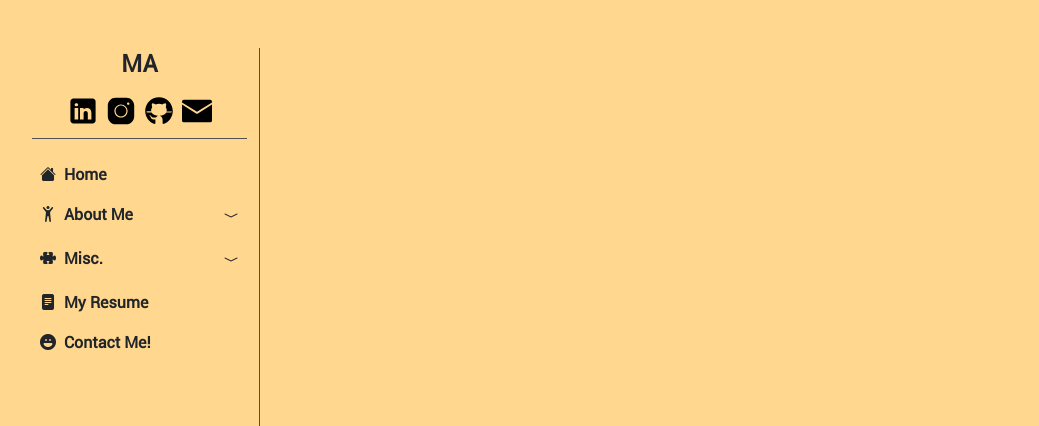
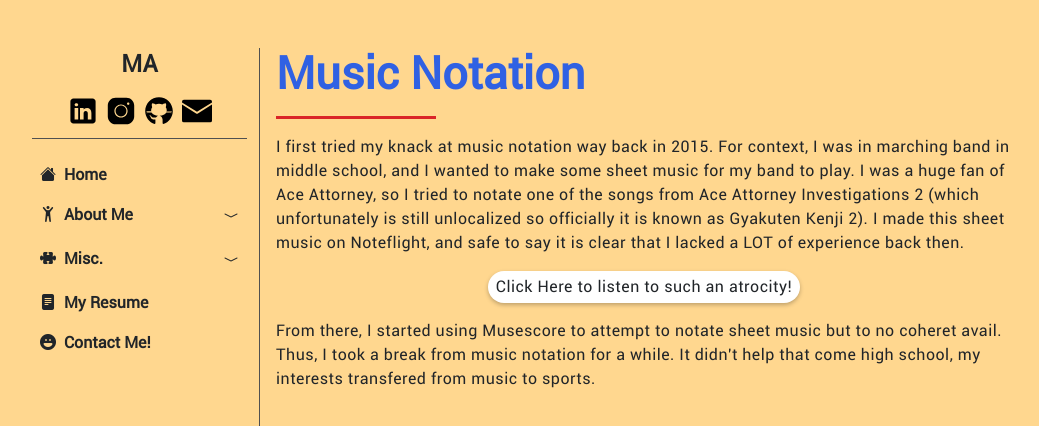
Before and after one commit to Smashthehedgehog/my-app, a React (Create React App) app: page /Hobbies in a window 1280 px wide. Shown: the top 426 px of the page, without its empty margins (124-1163 px from the left). Built offline with nearby package versions, Linux system fonts and the light colour scheme.

Commit message:
Added Hobbies

```diff
--- a/src/App.css
+++ b/src/App.css
@@ -97,6 +97,12 @@
   width: 95%;
   background-color: #f19b00;
   padding: 15px 25px;
+  transition: box-shadow 0.5s;
+}
+
+.sonic-card:hover {
+  box-shadow: 0px 8px 16px 0px rgba(0,0,0,0.75);
+  transition: box-shadow 0.5s;
 }
 
 .skill-pill {
@@ -118,3 +124,16 @@
   border-radius: 16px;
   border: 8px solid #f19b00;
 }
+
+.pill-button {
+  border-radius: 16px;
+  padding: 4px 8px;
+  background-color: #fff;
+  box-shadow: 0px 2px 4px 0px rgba(0,0,0,0.25);
+  transition: box-shadow 0.5s;
+}
+
+.pill-button:hover {
+  box-shadow: 0px 4px 4px 0px rgba(0,0,0,0.75);
+  transition: box-shadow 0.5s;
+}
--- a/src/App.js
+++ b/src/App.js
@@ -7,6 +7,7 @@ import Sidebar from './components/sidebar/Sidebar';
 import 'bootstrap-icons/font/bootstrap-icons.css';
 import Home from './pages/Home';
 import Autobiography from './pages/Autobiography';
+import Hobbies from './pages/Hobbies';
 
 
 
@@ -69,6 +70,7 @@ function App() {
             <div className='m-4'></div>
             <Routes>
                 <Route path="/Autobiography" element={<Autobiography />} />
+                <Route path="/Hobbies" element={<Hobbies />} />
                 <Route path={"/"} element={<Home />} />
                 <Route path={"/my-app"} element={<Home />} />
             </Routes>
--- /dev/null
+++ b/src/pages/Hobbies.js
@@ -0,0 +1,26 @@
+import React from "react";
+
+
+const Hobbies = () => {
+    return (
+        <div className="App-content-stuff d-flex flex-column">
+            <p data-aos="fade-left" className='display-3-large sonic-blue-text'>Music Notation</p>
+            <div data-aos="fade-left" className='topic-line sonic-red'></div>
+            <p className='subhead-1-large text-dark'>I first tried my knack at music notation way back
+            in 2015. For context, I was in marching band in middle school, and I wanted to make some
+            sheet music for my band to play. I was a huge fan of Ace Attorney, so I tried to notate one of the
+            songs from Ace Attorney Investigations 2 &#40;which unfortunately is still unlocalized so officially
+            it is known as Gyakuten Kenji 2&#41;. I made this sheet music on Noteflight, and safe to say it is clear
+            that I lacked a LOT of experience back then.</p>
+            <div className="align-items-center d-flex justify-content-center subhead-1-large mb-3">
+                <a href='https://www.noteflight.com/scores/view/8d83a57f00d7017dba5d3824a27c20580ffd31f9' target='_blank' className="pill-button no-decoration text-dark"> Click Here to listen to such an atrocity!</a>
+            </div>
+            <p className='subhead-1-large text-dark'>From there, I started using Musescore to attempt to notate sheet music but
+            to no coheret avail. Thus, I took a break from music notation for a while. It didn't help that come high school, my interests
+            transfered from music to sports.</p>
+
+        </div>
+    );
+};
+
+export default Hobbies;
--- a/src/pages/Home.js
+++ b/src/pages/Home.js
@@ -109,7 +109,7 @@ function Home() {
             </div>
             </div>
 
-            <div className='sonic-card mb-4'>
+            <a className='sonic-card mb-4 no-decoration text-dark' href='https://github.com/Smashthehedgehog/Action_RPG_Project' target='_bkank'>
             <div className='row'>
                 <div className='col-2'>
                 <svg fill="#000000" width="100%" viewBox="0 0 256 256" id="Flat" xmlns="http://www.w3.org/2000/svg">
@@ -144,9 +144,9 @@ function Home() {
                 <p className='legal-1-demi font-italic text-dark'><i>DEC 2023 - FEB 2024</i></p>
                 </div>
             </div>
-            </div>
+            </a>
 
-            <div className='sonic-card mb-4'>
+            <a className='sonic-card mb-4 no-decoration text-dark' href='https://github.com/MichaelJafojo/DungeonCrawler2' target='_bkank'>
             <div className='row'>
                 <div className='col-2'>
                 <svg fill="#000000" width="100%" viewBox="0 0 512 512" xmlns="http://www.w3.org/2000/svg">
@@ -213,9 +213,9 @@ function Home() {
                 <p className='legal-1-demi font-italic text-dark'><i>SEP 2023 - DEC 2023</i></p>
                 </div>
             </div>
-            </div>
+            </a>
 
-            <div className='sonic-card mb-4'>
+            <a className='sonic-card mb-4 no-decoration text-dark' href='https://www.amdocs.com/careers/home' target='_bkank'>
             <div className='row'>
                 <div className='col-2'>
                 <svg version="1.0" xmlns="http://www.w3.org/2000/svg"
@@ -270,7 +270,7 @@ function Home() {
                 <p className='legal-1-demi font-italic text-dark'><i>JUN 2023 - AUG 2023</i></p>
                 </div>
             </div>
-            </div>
+            </a>
 
         </div>
     </div>
```
